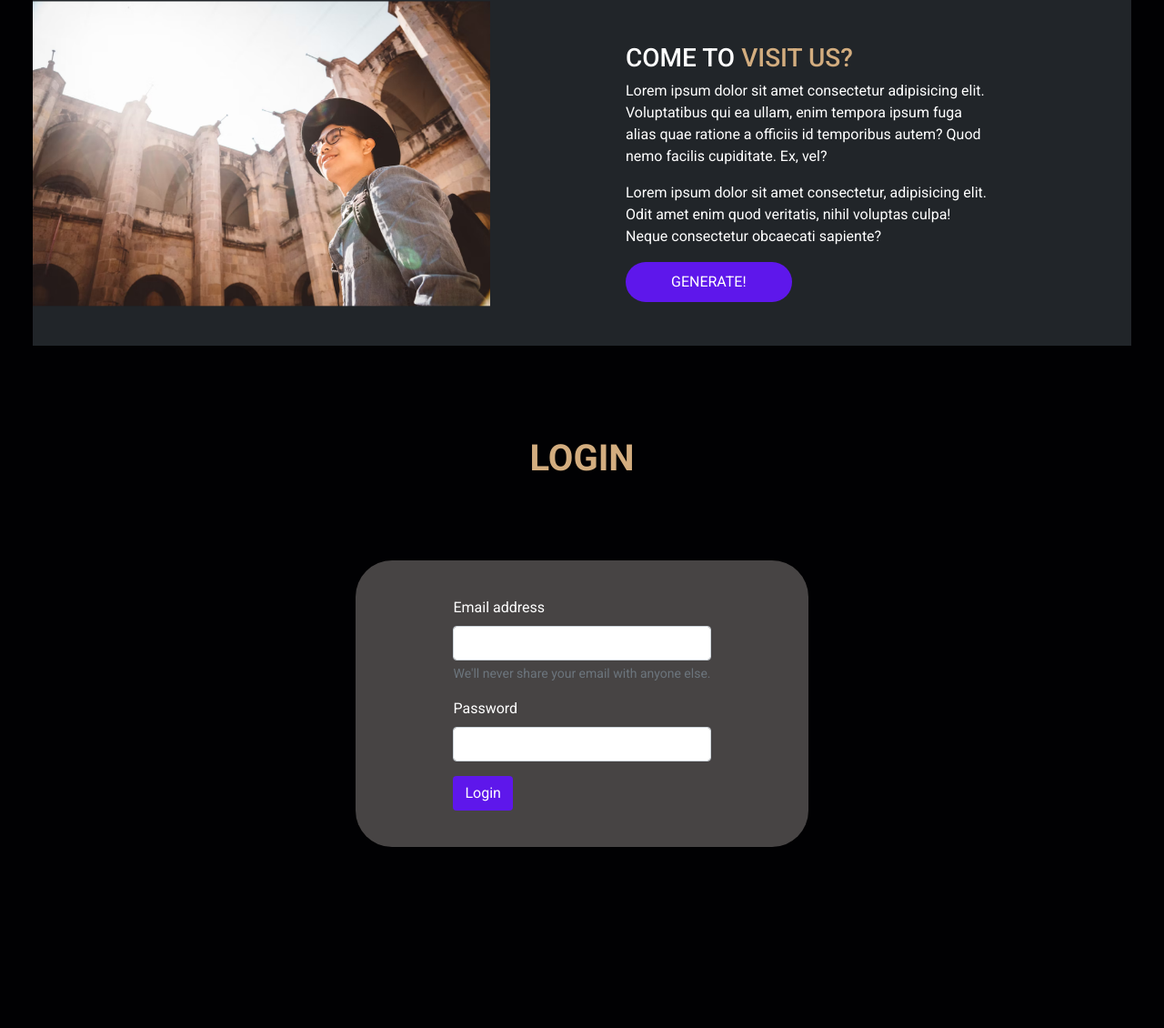
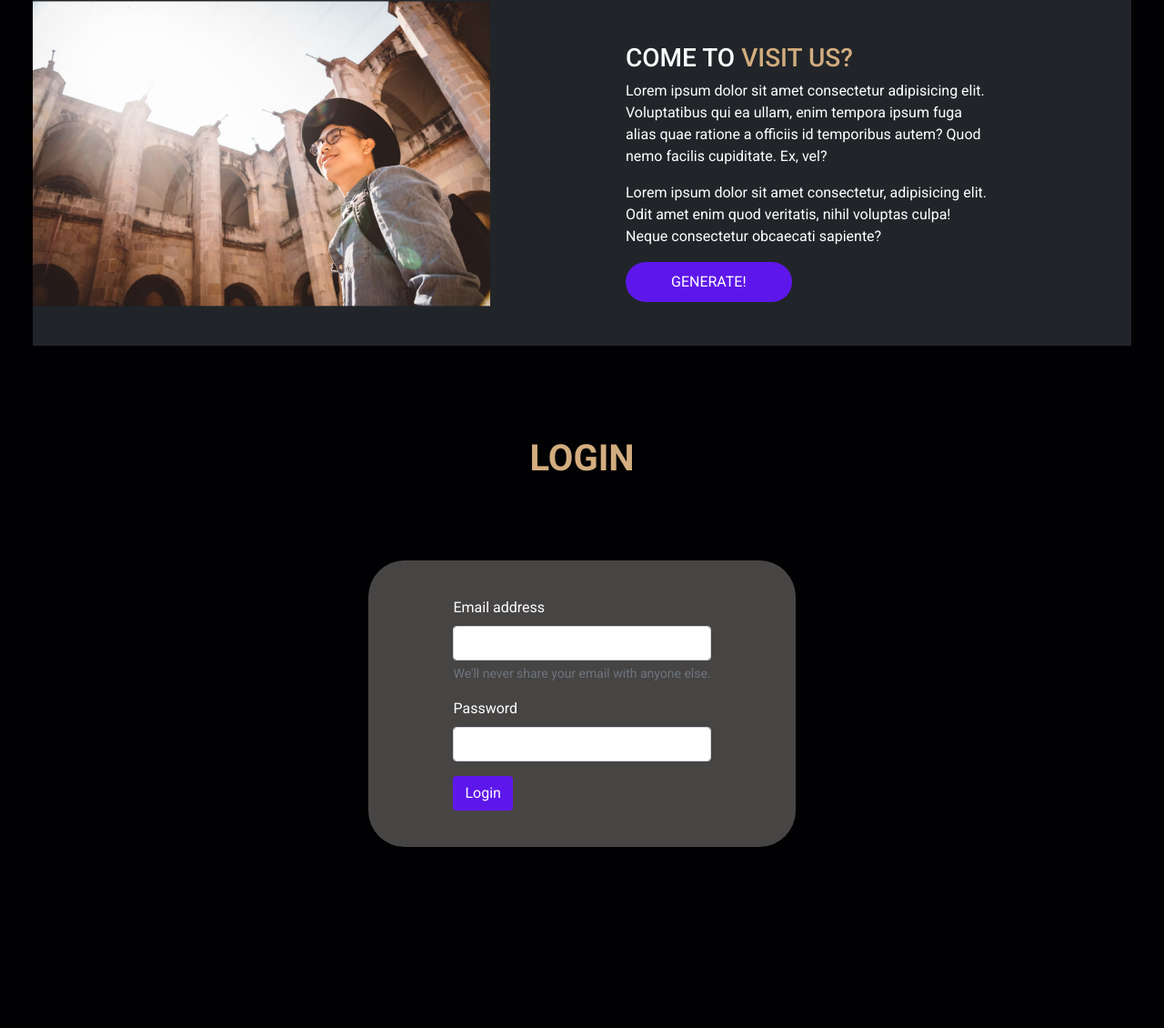
Before and after one commit to zattomato/Web-Programming, a PHP site: page /main.html in a window 1280 px wide. Shown: the part 1744-2874 px from the top of the page at 91% size. Run offline with PHP 8.4, Linux system fonts and the light colour scheme.

Commit message:
latest update

```diff
--- a/main.css
+++ b/main.css
@@ -151,9 +151,9 @@ h1{
 }
 
 
-    /* facility  */
+/* facility  */
 
-    .facility{
+    .design{
         padding-top: 100px;
         background-color: #010103;
     }
@@ -179,11 +179,15 @@ h1{
     }
 
 
- /* visitor     */
+/* visitor */
 
 .content{
     padding:1rem 0;
 }
+
+
+
+
 
 /* login  */
 
@@ -204,7 +208,7 @@ h1{
     height: 100%;
     justify-content: center;
     align-items: center;
-    padding: 40px 100px;
+    padding: 40px 80px;
     border: none;
     border-radius: 40px;
 
@@ -246,7 +250,7 @@ h1{
     background-color: #d3ad7f;
 }
 
- .footer .links {
+.footer .links {
     display: flex;
     justify-content: center;
     flex-wrap: wrap;
--- a/main.html
+++ b/main.html
@@ -25,7 +25,9 @@
 </head>
 <body class="text-white" >
 
-    <!-- header section  -->
+
+    <!-- header section starts  -->
+
     <header class="container ">
 
     <nav class="navbar fixed-top navbar-expand-lg navbar-light  navigation bg-transparent   ">
@@ -79,8 +81,10 @@
         </div>
     </section>
 
-<!-- Facilities -->
-<section class="facility " id="facility" >
+    <!-- header section ends  -->
+
+    <!-- Facilities section ends-->
+<section class="design " id="facility" >
 
     <div class="container text-white text-center  ">
         <div class="row">
@@ -137,7 +141,7 @@
 
 <!-- Visitor  -->
 
-<section class="facility  " id="visitor">
+<section class="design  " id="visitor">
 
     <div class="container text-white text-center  ">
         <div class="row">
@@ -167,7 +171,7 @@
 
 
 <!-- login  -->
-<section class=" facility " id="login">
+<section class=" design " id="login">
         <div class="container ">
             <div class="container text-white text-center  ">
                 <div class="row">
@@ -190,7 +194,7 @@
 
             </div>
 
-            <div class="col form">
+            <div class="col-md form">
                 <form>
                     <div class="mb-3">
                         <label for="exampleInputEmail1" class="form-label">Email address</label>
@@ -210,28 +214,7 @@
             </div>
             <div class="col space"></div>
         </div>
-        <!-- <div class="row">
-        <div class="col-3"></div>
-        <div class="col-6 login-form">
-        <form >
-            <div class="form-group">
-                <label for="exampleInputEmail1">Email address</label>
-                <input type="email" class="form-control" id="exampleInputEmail1" aria-describedby="emailHelp"
-                    placeholder="Enter email">
-                <small id="emailHelp" class="form-text text-muted">We'll never share your email with anyone else.</small>
-            </div>
-            <div class="form-group">
-                <label for="exampleInputPassword1">Password</label>
-                <input type="password" class="form-control" id="exampleInputPassword1" placeholder="Password">
-            </div>
-            <div class="form-check">
-                <input type="checkbox" class="form-check-input" id="exampleCheck1">
-                <label class="form-check-label" for="exampleCheck1">Check me out</label>
-            </div>
-            <button type="submit" class="btn btn-primary">Submit</button>
-        </form>
-        </div>
-    </div> -->
+
     </div>
 
 
```
